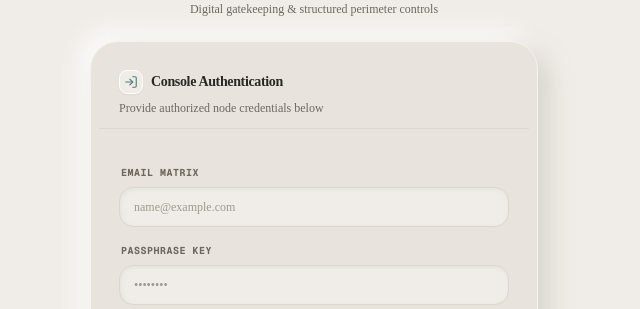
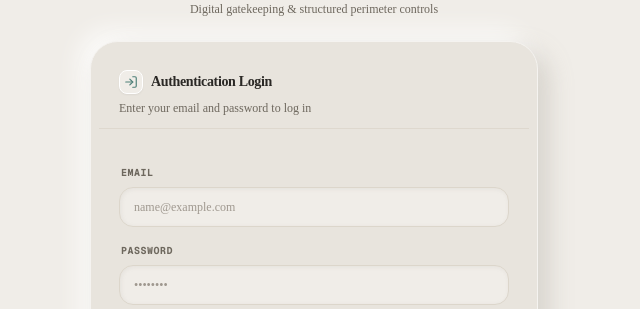
Before and after one commit to ShashankMk031/Apartment-visitor-Management, a Next.js app: page /login in a window 1280 px wide. Shown: the part 137-446 px from the top of the page, without its empty margins (326-966 px from the left). Built offline with nearby package versions, Linux system fonts and the light colour scheme; no server answers.

Commit message:
more changes

```diff
--- a/src/app/admin/guards/page.tsx
+++ b/src/app/admin/guards/page.tsx
@@ -179,7 +179,7 @@ export default function AdminGuards() {
 
   if (loading) {
     return (
-      <div className="flex flex-col items-center justify-center min-h-[400px] bg-[#F0EDE8] rounded-[28px] p-8">
+      <div className="flex flex-col items-center justify-center min-h-100 bg-[#F0EDE8] rounded-[28px] p-8">
         <RefreshCw className="w-8 h-8 text-[#4E8079] animate-spin" strokeWidth={1.8} />
         <span className="text-xs text-[#6E685E] font-medium mt-3 tracking-wide">Syncing Security Roster...</span>
       </div>
--- a/src/app/login/page.tsx
+++ b/src/app/login/page.tsx
@@ -141,10 +141,10 @@ function LoginPageContent() {
               <div className="w-6 h-6 rounded-md bg-[#F0EDE8] border border-white flex items-center justify-center shadow-xs">
                 <LogIn className="w-3.5 h-3.5 text-[#4E8079]" strokeWidth={2} />
               </div>
-              Console Authentication
+              Authentication Login
             </CardTitle>
             <CardDescription className="text-xs text-[#6E685E] pt-0.5">
-              Provide authorized node credentials below
+              Enter your email and password to log in
             </CardDescription>
           </CardHeader>
 
@@ -159,7 +159,7 @@ function LoginPageContent() {
             <form onSubmit={handleLogin} className="space-y-4">
               {/* Micro-Indented Real-World Input Box */}
               <div className="space-y-1.5">
-                <Label htmlFor="email" className="text-[10px] font-bold text-[#6E685E] uppercase tracking-wider font-mono pl-0.5">Email Matrix</Label>
+                <Label htmlFor="email" className="text-[10px] font-bold text-[#6E685E] uppercase tracking-wider font-mono pl-0.5">Email</Label>
                 <Input
                   id="email"
                   type="email"
@@ -173,7 +173,7 @@ function LoginPageContent() {
 
               {/* Micro-Indented Real-World Input Box */}
               <div className="space-y-1.5">
-                <Label htmlFor="password" className="text-[10px] font-bold text-[#6E685E] uppercase tracking-wider font-mono pl-0.5">Passphrase Key</Label>
+                <Label htmlFor="password" className="text-[10px] font-bold text-[#6E685E] uppercase tracking-wider font-mono pl-0.5">Password</Label>
                 <Input
                   id="password"
                   type={showPassword ? 'text' : 'password'}
--- a/src/app/public/pass-lookup/page.tsx
+++ b/src/app/public/pass-lookup/page.tsx
@@ -173,7 +173,7 @@ export default function PassLookupPage() {
     }
 
     if (req.status === 'APPROVED') {
-      QRCode.toDataURL(req.id, {
+      QRCode.toDataURL(req.qr_code_pass || req.id, {
         width: 200,
         margin: 2,
         color: {
--- a/src/app/register/page.tsx
+++ b/src/app/register/page.tsx
@@ -173,7 +173,7 @@ export default function PassLookupPage() {
     }
 
     if (req.status === 'APPROVED') {
-      QRCode.toDataURL(req.id, {
+      QRCode.toDataURL(req.qr_code_pass || req.id, {
         width: 200,
         margin: 2,
         color: {
```
